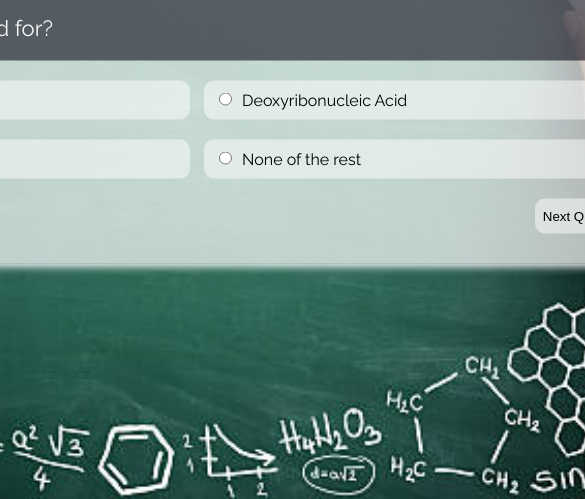
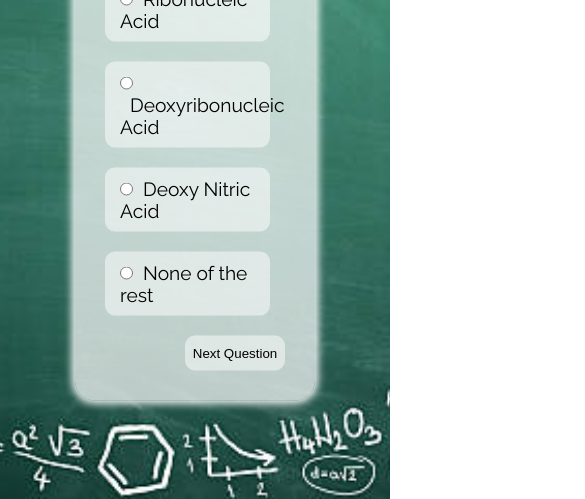
Before and after one commit to kazcare/quizalanche, a plain HTML site: page index.html in a window 390 px wide. Shown: the part 345-844 px from the top of the page, 585 px wide, since content can reach past the window. Drawn offline with Linux system fonts and the light colour scheme; a web font is replaced by a local one.

Commit message:
Add responsiveness using media query

```diff
--- a/assets/css/style.css
+++ b/assets/css/style.css
@@ -30,6 +30,7 @@ h1 {
     box-shadow: 0 0 8px 3px #fff;
 }
 .question {
+    height: fit-content;
     width: 850px;
     padding: 20px;
     font-size: 22px;
@@ -39,6 +40,7 @@ h1 {
     color: #f6f6f6;
 }
 .option  {
+    height: fit-content;
     width: 420px;
     display: inline-block;
     padding: 10px 0 10px 15px;
@@ -75,3 +77,62 @@ span {
     text-align: center;
     font-size: 75px;
 }
+
+@media screen and (max-width: 1050px) {
+
+    .container {
+        width: 600px;
+    }
+    .question, .option {
+        width: 550px;
+    }
+    .result {
+        font-size: 65px;
+    }
+}
+
+@media screen and (max-width: 850px) {
+
+    .container {
+        width: 500px;
+    }
+    .question, .option {
+        width: 450px;
+    }
+    .result {
+        font-size: 50px;
+    }
+}
+
+@media screen and (max-width: 650px) {
+
+    .container {
+        width: 350px;
+    }
+    .question {
+        width: 300px;
+        font-size: 1.3rem;
+    }
+    .option {
+        width: 300px;
+    }
+    .result {
+        font-size: 40px;
+    }
+}
+
+@media screen and (max-width: 500px) {
+    h1 {
+        font-size: 2.5rem;
+    }
+   .container {
+        width: 200px;
+    }
+    .question, .option {
+        width: 150px;
+        font-size: 1.2rem;
+    }
+    .result {
+        font-size: 20px;
+    }
+}
```
